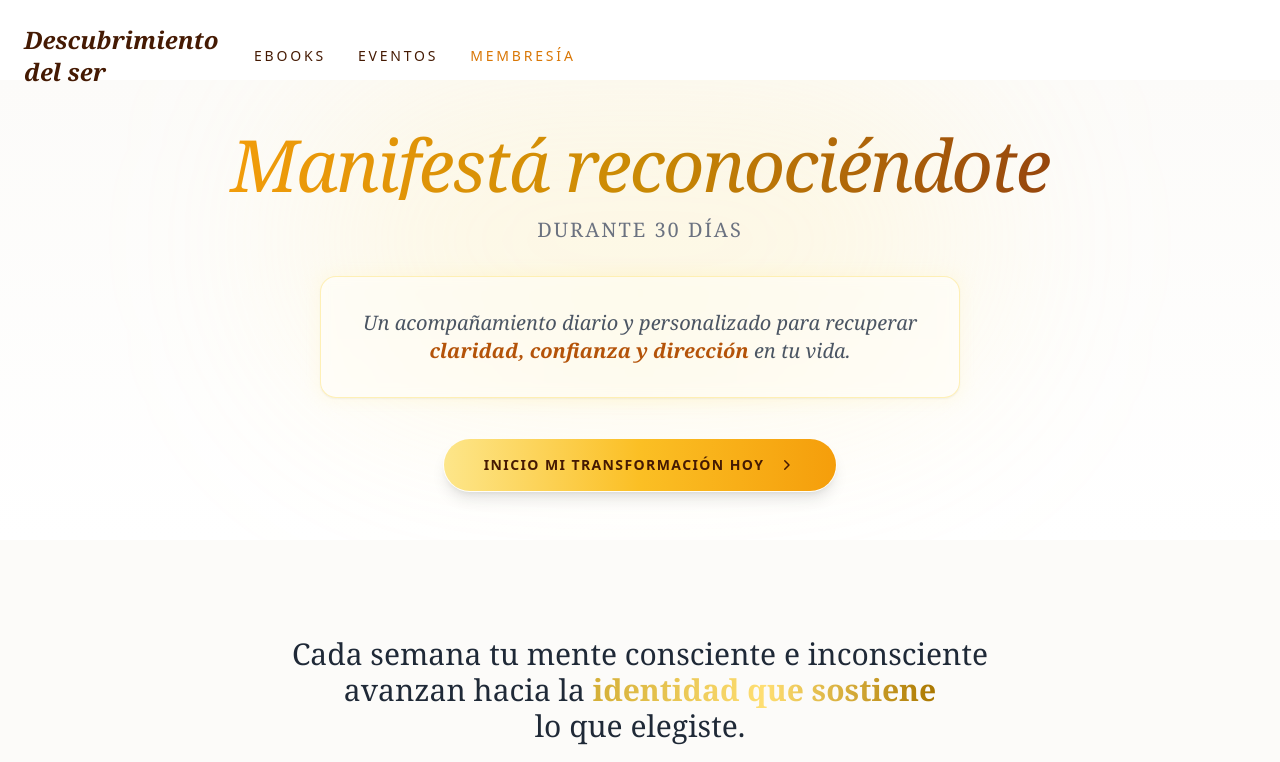
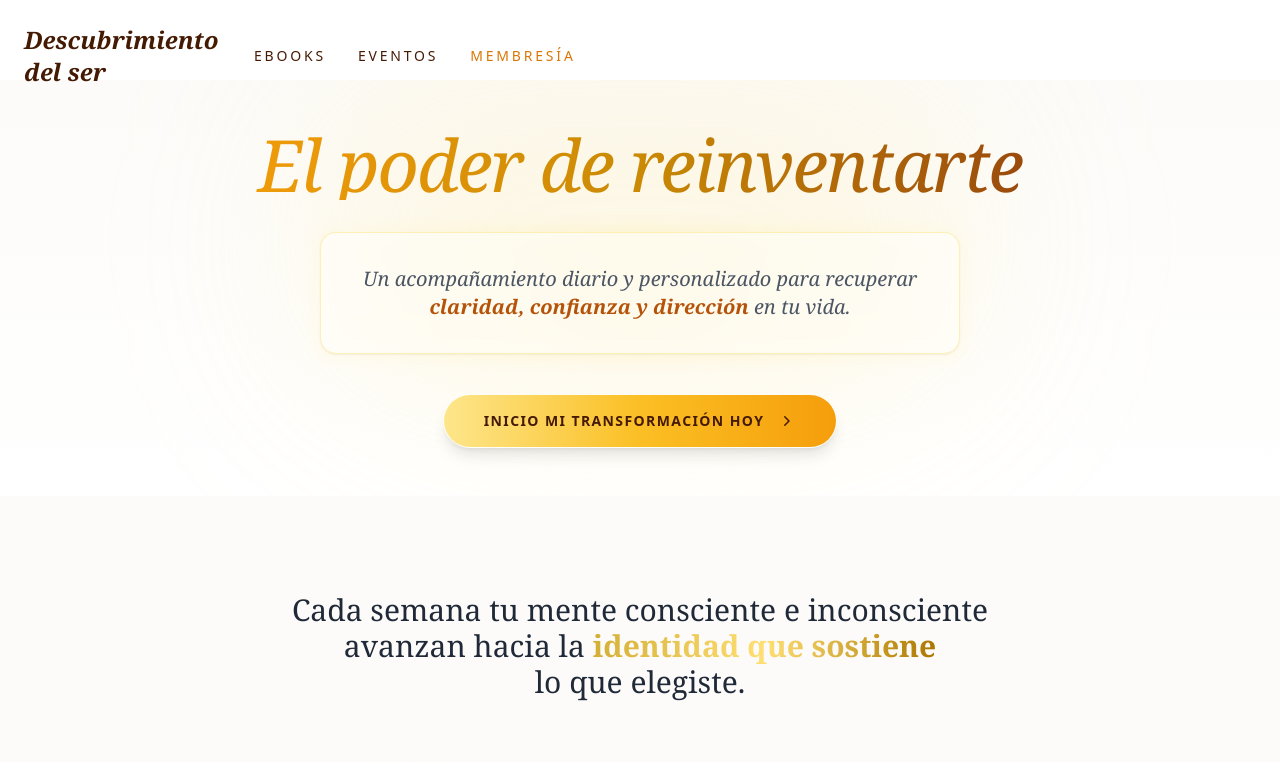
Before and after one commit to SeelDev/carito-ebooks-web, a React (Vite) app: page /membresia in a window 1280 px wide. Shown: the top 762 px of the page. Built offline with nearby package versions, Linux system fonts and the light colour scheme.

Commit message:
cambie el titulo

```diff
--- a/src/components/HeroMembresia.jsx
+++ b/src/components/HeroMembresia.jsx
@@ -11,15 +11,12 @@ const HeroMembresia = () => {
 
         {/* Título Principal */}
         <h1 className="text-5xl md:text-7xl font-serif mb-6 tracking-tight">
-          {/* Parte dorada: "Manifestá reconociéndote" */}
+
           <span className="block italic font-light text-transparent bg-clip-text bg-gradient-to-r from-amber-500 via-yellow-600 to-amber-800">
-            Manifestá reconociéndote
+            El poder de reinventarte
           </span>
-          {/* Parte sutil: "durante 30 días" (Más chico y sin negrita) */}
-{/* Parte sutil: "durante 30 días" (Ahora mucho más chico y fino) */}
-<span className="block text-lg md:text-xl text-gray-500 font-light mt-4 tracking-widest uppercase">
-  durante 30 días
-</span>
+
+
         </h1>
 
         <div className="max-w-2xl mx-auto mt-8 mb-10 px-4">
```
